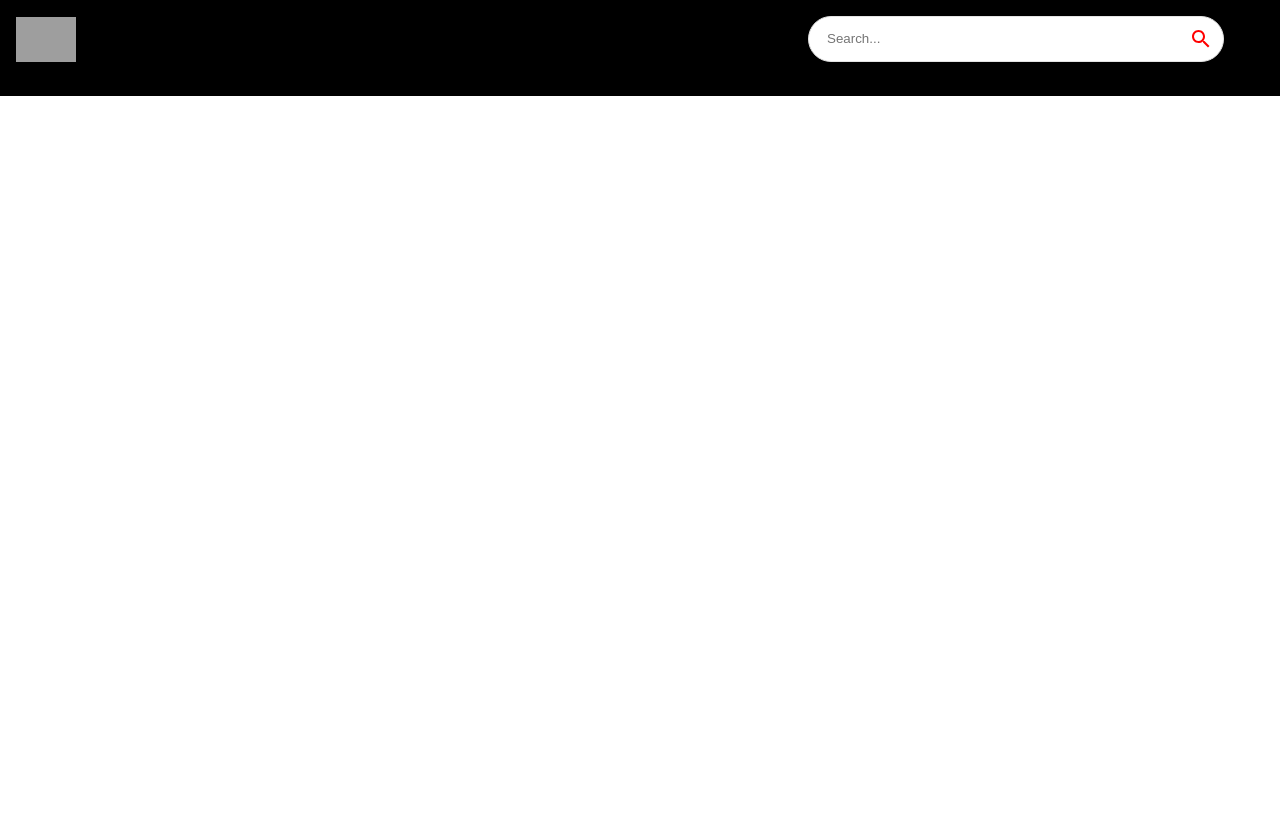
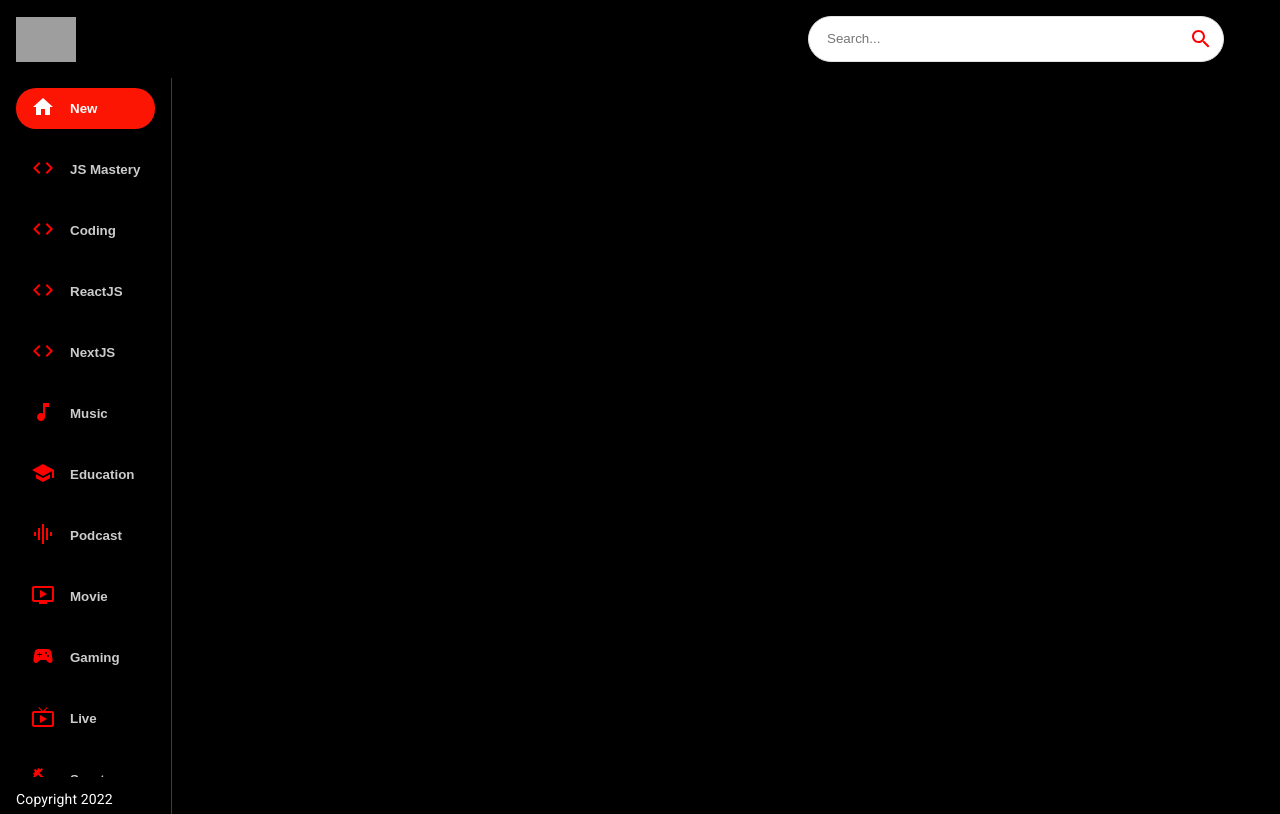
Before and after one commit to yuronn5/youtube_clone, a React (Create React App) app: page / in a window 1280 px wide. Built offline with nearby package versions, Linux system fonts and the light colour scheme; grey boxes are pictures that could not be loaded.

Commit message:
feed and sidebar

```diff
--- a/src/components/Feed.jsx
+++ b/src/components/Feed.jsx
@@ -1,8 +1,18 @@
-import React from 'react'
+import { useEffect, useState } from 'react';
+import { Box, Stack, Typography } from '@mui/material';
+import Sidebar from './Sidebar';
 
 const Feed = () => {
   return (
-    <div>Feed</div>
+    <Stack sx={{ flexDirection: { sx: "column", md: "row" } }}>
+        <Box sx={{ height: { sx: 'auto', md: '92vh' }, borderRight: '1px solid #3d3d3d', px: { sx: 0, md: 2 } }}>
+          <Sidebar />
+
+          <Typography className='copyright' variant='body2' sx={{ mt: 1.5, color: '#fff', }}>
+            Copyright 2022
+          </Typography>
+        </Box>
+    </Stack>
   )
 }
 
--- /dev/null
+++ b/src/components/Sidebar.jsx
@@ -0,0 +1,19 @@
+import { Stack } from "@mui/material";
+import { categories } from "../utils/constans";
+
+const selectedCategory = 'New';
+
+const Sidebar = () => {
+  return (
+    <Stack direction="row" sx={{ overflowY: 'auto', height: { sx: 'auto', md: '95%' }, flexDirection: { md: 'column' } }}>
+        {categories.map((category) => (
+            <button key={category.name} className="category-btn" style={{ background: category.name === selectedCategory && '#FC1503', color: '#fff' }}>
+                <span style={{ color: category.name === selectedCategory ? 'white' : 'red', marginRight: '15px' }} className="category-btn-icon">{category.icon}</span>
+                <span style={{ opacity: category.name === selectedCategory ? '1' : '0.8' }} className="category-btn-text">{category.name}</span>
+            </button>
+        ))}
+    </Stack>
+  )
+}
+
+export default Sidebar
--- a/src/components/index.js
+++ b/src/components/index.js
@@ -4,3 +4,4 @@
 export { default as VideoDetail } from './VideoDetail';
 export { default as SearchFeed } from './SearchFeed';
 export { default as SearchBar } from './SearchBar';
+export { default as Sidebar } from './Sidebar';
```
